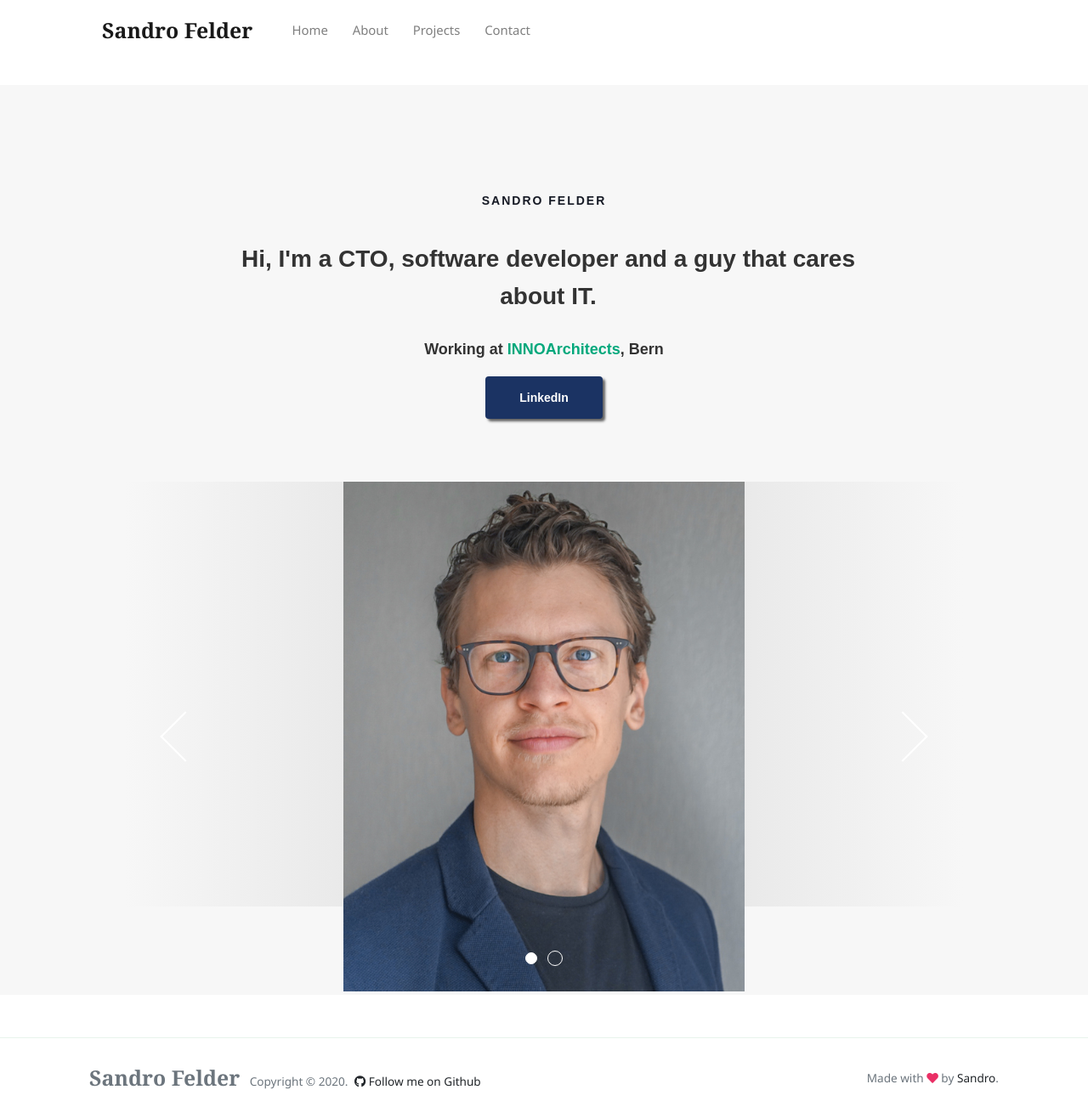
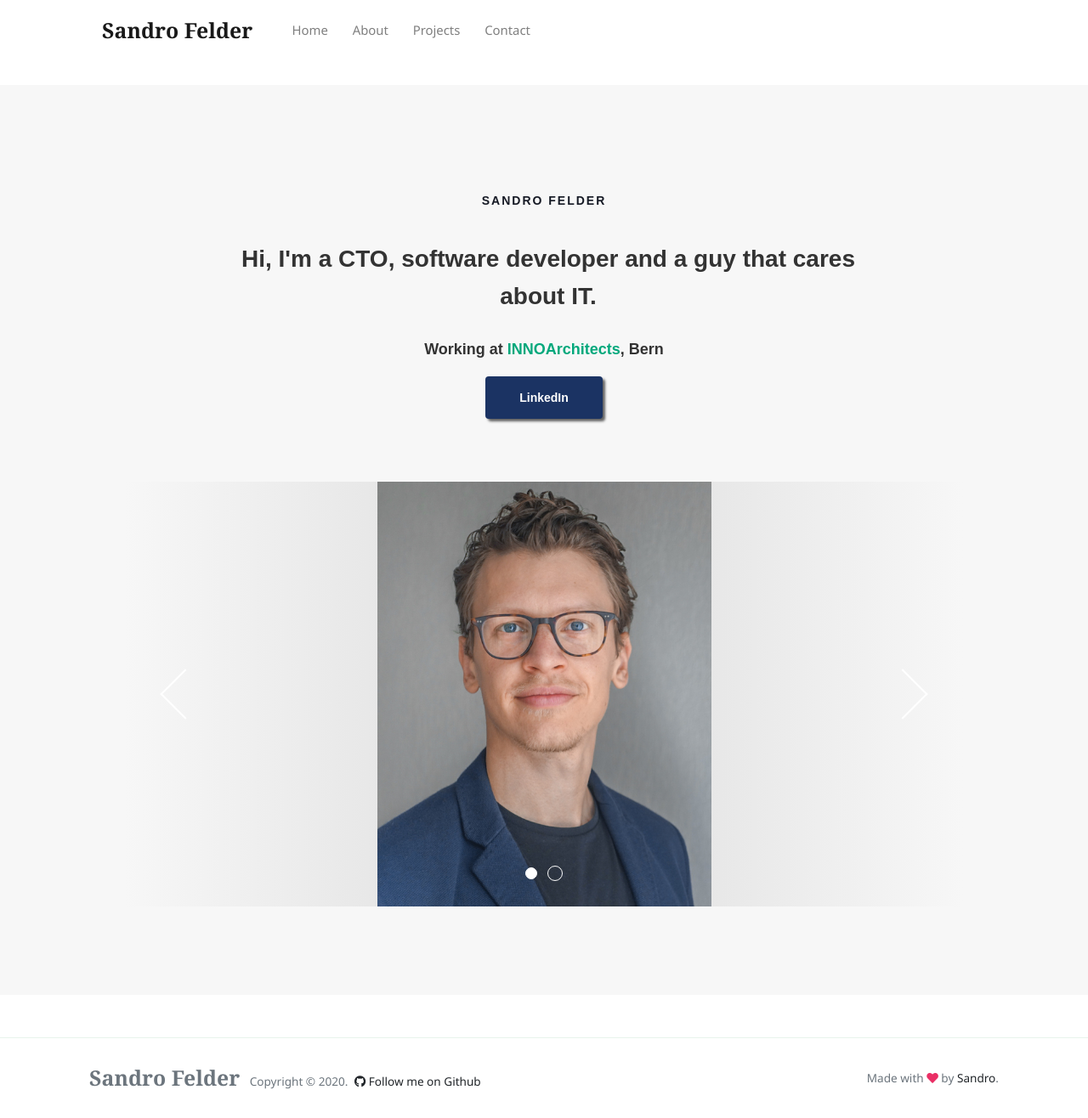
Before and after one commit to saendu/jekyll, a Jekyll site: the page built from _pages/about.html, in a window 1280 px wide and 1316 px high. Shown: the whole window at 85% size. Built offline with Jekyll 4.4.1, drawn with Linux system fonts in a browser that asks for light colours; nearby versions of some CDN libraries.

Commit message:
slider narrow fix

```diff
--- a/assets/css/slider.css
+++ b/assets/css/slider.css
@@ -211,3 +211,9 @@
     outline: 0 !important;
     outline: 0 !important;
 }
+
+@media screen and (max-width: 1425px) {
+    .slider--item {
+        max-height: 500px !important;
+    }
+}
```
